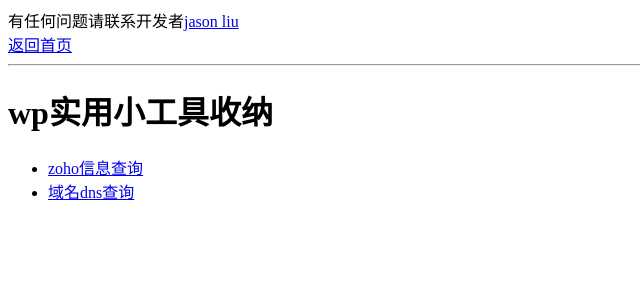
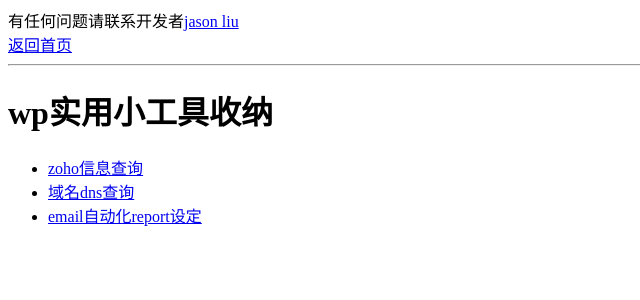
Before and after one commit to liujason212/newwptools, a Flask app: page / in a window 1280 px wide. Shown: the top 300 px of the page, without its empty margins (0-640 px from the left). Run offline with Flask 2, Linux system fonts and the light colour scheme.

Commit message:
加入trigger_report到首页

```diff
--- a/app/templates/index.html
+++ b/app/templates/index.html
@@ -6,6 +6,7 @@
    <ul>
    <li> <a href="zohocheck.html">zoho信息查询</a></li>
     <li><a href="dnscheck.html">域名dns查询</a> </li>
+        <li><a href="http://trigger_reports.liuyun.asia/">email自动化report设定</a> </li>
 
 
    </ul>
```
